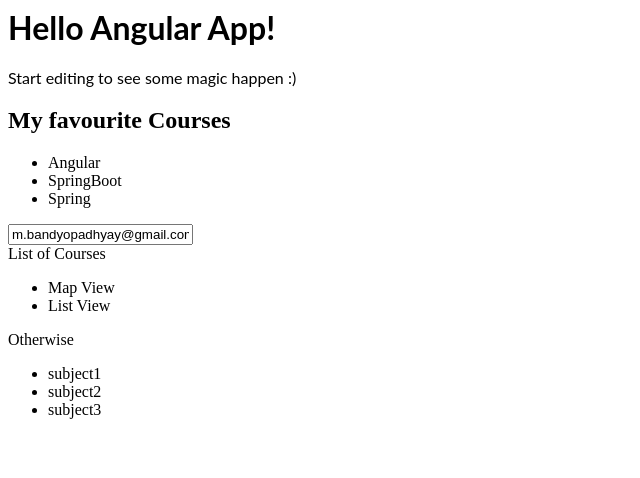
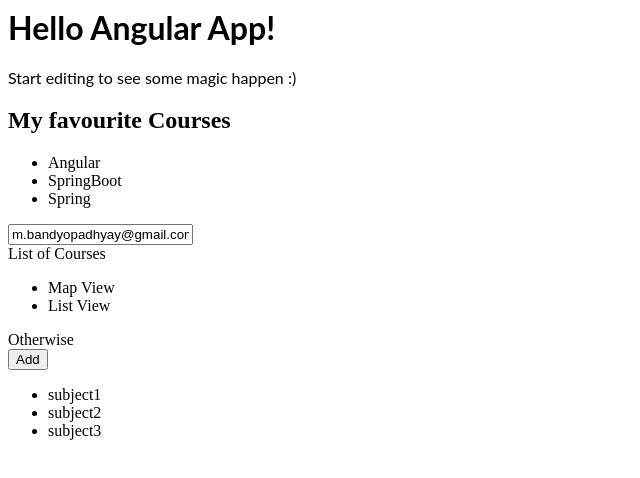
Before and after one commit to mbandyopadhyay10/angular-artdwn, an Angular app: page / in a window 1280 px wide. Shown: the top 478 px of the page, without its empty margins (0-640 px from the left). Built offline with nearby package versions, Linux system fonts and the light colour scheme.

Commit message:
2 files modified

```diff
--- a/src/app/app.component.html
+++ b/src/app/app.component.html
@@ -25,6 +25,7 @@
     <div *ngSwitchCase="'list'">List View Content</div>
     <div *ngSwitchDefault>Otherwise</div>
 </div>
+<button (click)="onAdd()">Add</button>
 <div>
   <ul>
 	<li *ngFor="let sub of subjects">{{sub.name}}</li>
--- a/src/app/app.component.ts
+++ b/src/app/app.component.ts
@@ -16,4 +16,8 @@
     {id:3, name: 'subject3' },
 
   ]
+  onAdd(){
+    this.subjects.push({id:4 ,name:'subject4'})
+  }
+
 }
```
